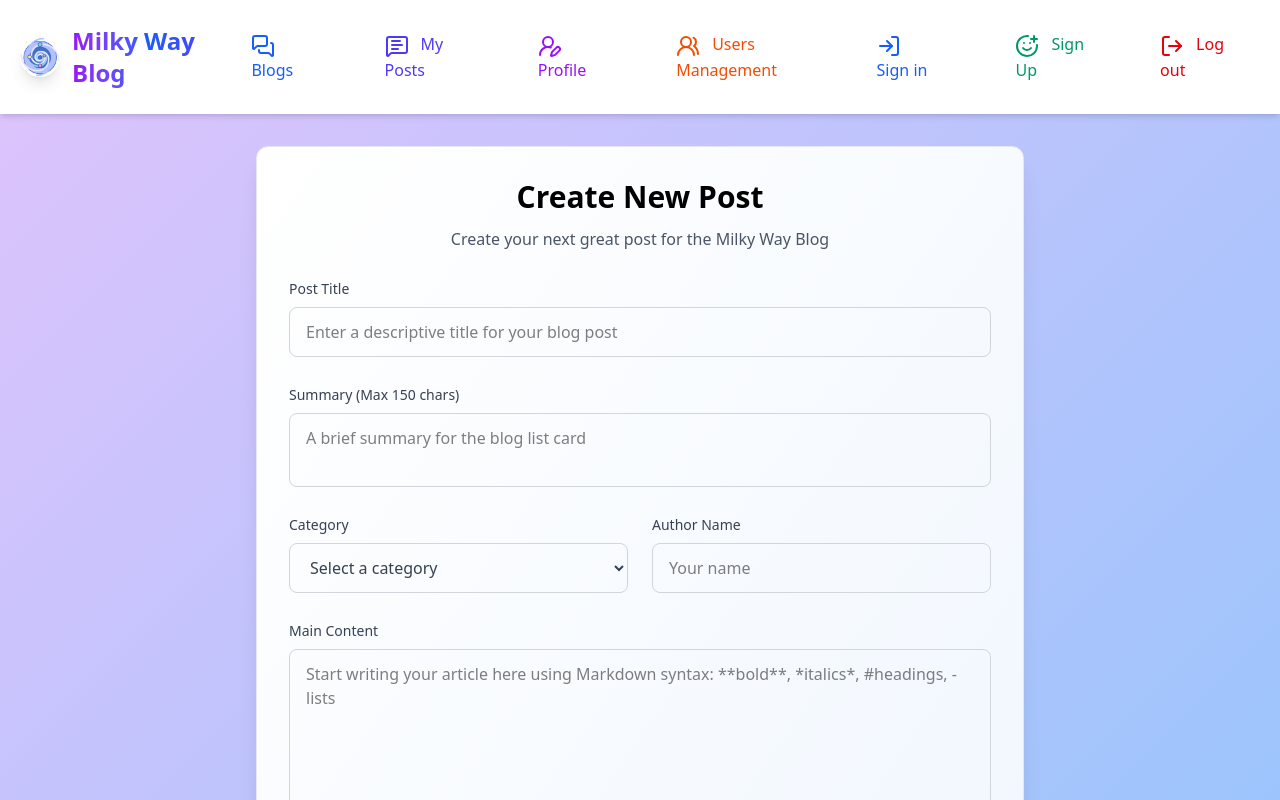
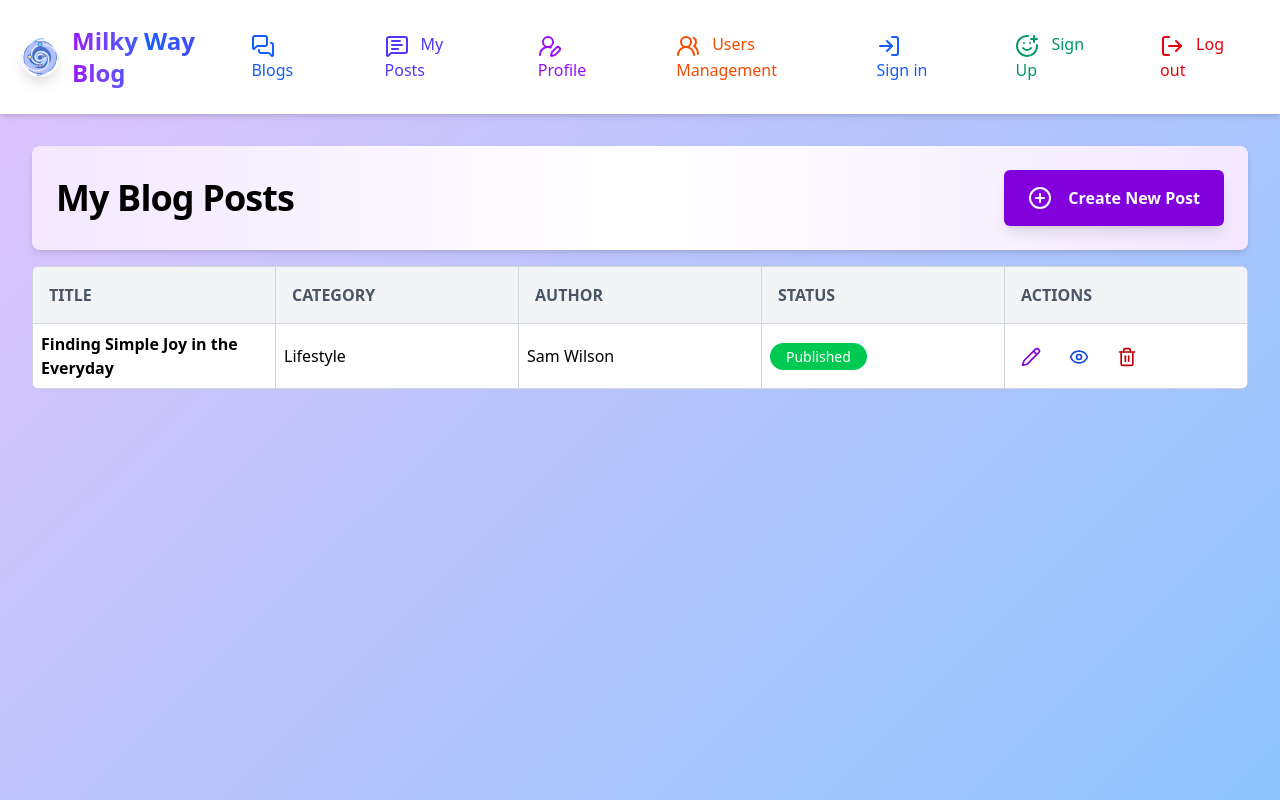
Before and after one commit to AlfaroCalderon/milky_way_blog, a Next.js app: page / in a window 1280 px wide. Shown: the top 800 px of the page. Built offline with nearby package versions, Linux system fonts and the light colour scheme.

Commit message:
:sparkles: New Component PersonalListOfPost

```diff
--- /dev/null
+++ b/src/app/components/PersonalListOfPost/PersonalListOfPost.tsx
@@ -0,0 +1,50 @@
+import { CirclePlus, Eye, Pencil, Trash2 } from 'lucide-react'
+import Link from 'next/link'
+import React from 'react'
+
+export const PersonalListOfPost = () => {
+  return (
+    <>
+     <section className='mx-auto w-full flex flex-col justify-center items-center p-8'>
+        <div className='flex w-full gap-4 max-w-7xl  sm:justify-between items-center flex-wrap bg-gradient-to-r from-purple-100 via-white to-purple-100 p-6 rounded-lg shadow-md mb-4'>
+          <span className='text-4xl font-bold tracking-tight'>My Blog Posts</span>
+          <Link href='#' className='group flex items-center gap-2 bg-purple-700 hover:bg-purple-600 touch-manipulation active:bg-purple-800 transition-colors text-white font-semibold rounded-md px-6 py-4 shadow-lg focus:outline-none focus:ring-2 focus:ring-purple-400'><CirclePlus className='inline-block mr-2 group-hover:scale-110 transition-transform' />Create New Post</Link>
+        </div>
+        <div className='flex w-full max-w-7xl overflow-x-auto rounded-lg'>
+              <table className='min-w-[600px] w-full border-collapse border border-gray-400 table-auto md:table-fixed'>
+                  <thead className='bg-gray-100 text-gray-600'>
+                  <tr>
+                      <th className='border border-gray-300 p-4 text-left'>TITLE</th>
+                      <th className='border border-gray-300 p-4 text-left'>CATEGORY</th>
+                      <th className='border border-gray-300 p-4 text-left'>AUTHOR</th>
+                      <th className='border border-gray-300 p-4 text-left'>STATUS</th>
+                      <th className='border border-gray-300 p-4 text-left'>ACTIONS</th>
+                  </tr>
+                </thead>
+                <tbody className='bg-white'>
+                  <tr>
+                      <td className='border border-gray-300 font-bold p-2'>Finding Simple Joy in the Everyday</td>
+                      <td className='border border-gray-300 p-2'>Lifestyle</td>
+                      <td className='border border-gray-300 p-2'>Sam Wilson</td>
+                      <td className='border border-gray-300 p-2'><span className='text-left text-sm px-4 py-1 bg-green-500 text-white w-fit inline rounded-full'>Published</span></td>
+                      <td className='border border-gray-300 p-2'>
+                        <div className='flex gap-3'>
+                          <Link href="#" className='p-2 rounded hover:bg-purple-100 touch-manipulation active:bg-purple-100 transition-colors' title="Edit">
+                            <Pencil className='inline-block text-purple-700 hover:scale-110 transition-transform' size={20} />
+                          </Link>
+                          <Link href="#" className='p-2 rounded hover:bg-blue-100 touch-manipulation active:bg-blue-100 transition-colors' title="View">
+                            <Eye className='inline-block text-blue-700 hover:scale-110 transition-transform' size={20} />
+                          </Link>
+                          <Link href="#" className='p-2 rounded hover:bg-red-100 touch-manipulation active:bg-red-100 transition-colors' title="Delete">
+                            <Trash2 className='inline-block text-red-700 hover:scale-110 transition-transform' size={20} />
+                          </Link>
+                        </div>
+                      </td>
+                  </tr>
+                </tbody>
+              </table>
+        </div>
+     </section>
+    </>
+  )
+}
--- a/src/app/components/index.ts
+++ b/src/app/components/index.ts
@@ -1,3 +1,4 @@
+export {PersonalListOfPost} from "./PersonalListOfPost/PersonalListOfPost";
 export {CreationBlogForm} from "./CreationBlogForm/CreationBlogForm";
 export { BlogCard } from "./BlogCard/BlogCard";
 export { BlogList } from "./BlogList/BlogList";
--- a/src/app/page.tsx
+++ b/src/app/page.tsx
@@ -1,10 +1,10 @@
 import Image from "next/image";
-import { BlogCard, CreationBlogForm } from "./components/";
+import { BlogCard, CreationBlogForm, PersonalListOfPost } from "./components/";
 
 export default function Home() {
   return (
     <>
-    <CreationBlogForm />
+    <PersonalListOfPost />
     </>
   );
 }
```
